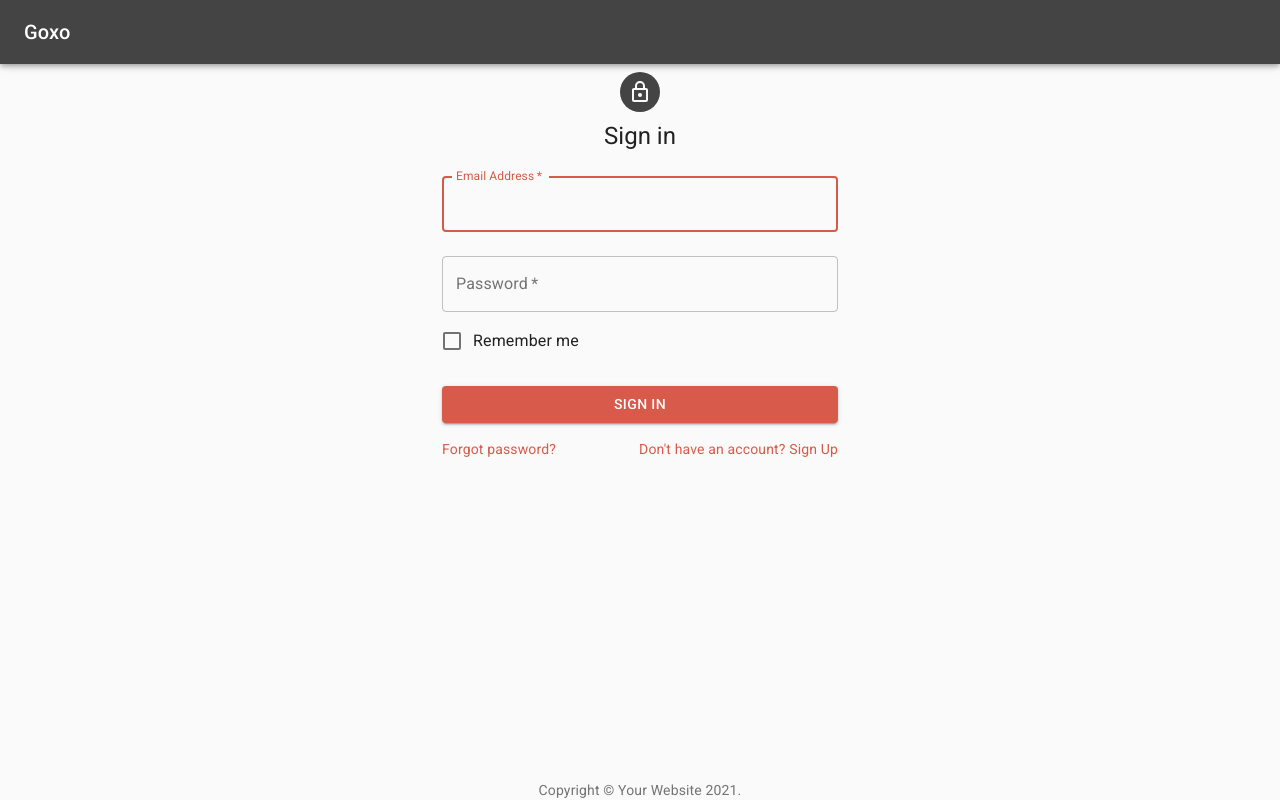
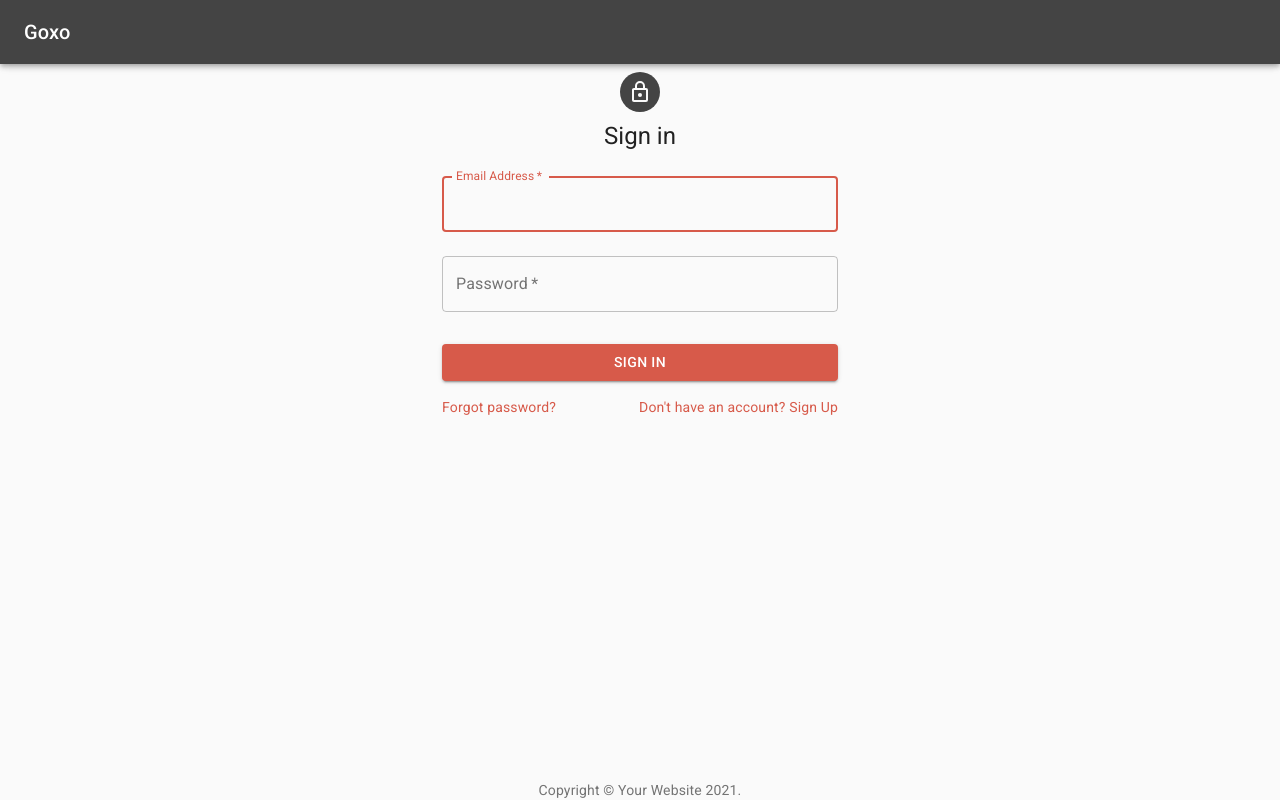
Before and after one commit to barbarad91/goxo, a React (Create React App) app in the folder client/: page /signin in a window 1280 px wide. Built offline with nearby package versions, Linux system fonts and the light colour scheme; no server answers.

Commit message:
Remove checkboxes

```diff
--- a/client/src/Components/SignInForm.tsx
+++ b/client/src/Components/SignInForm.tsx
@@ -77,7 +77,6 @@ const SignInForm = ({ formClass, submitClass }: SignInFormProps) => {
             setSignInError('')
           }}
         />
-        <FormControlLabel control={<Checkbox value="remember" color="primary" />} label="Remember me" />
         <Button type="submit" fullWidth variant="contained" color="primary" className={submitClass}>
           Sign In
         </Button>
--- a/client/src/Components/SignUpForm.tsx
+++ b/client/src/Components/SignUpForm.tsx
@@ -140,7 +140,6 @@ const SignUpForm = ({ formClass, submitClass }: SignUpFormProps) => {
           autoComplete="current-password"
           onChange={(e) => setConfirmPassword(e.target.value)}
         />
-        <FormControlLabel control={<Checkbox value="remember" color="primary" />} label="Remember me" />
         {isUploading && (
           <div className={classes.uploading}>
             <CircularProgress size="30px" />
```
